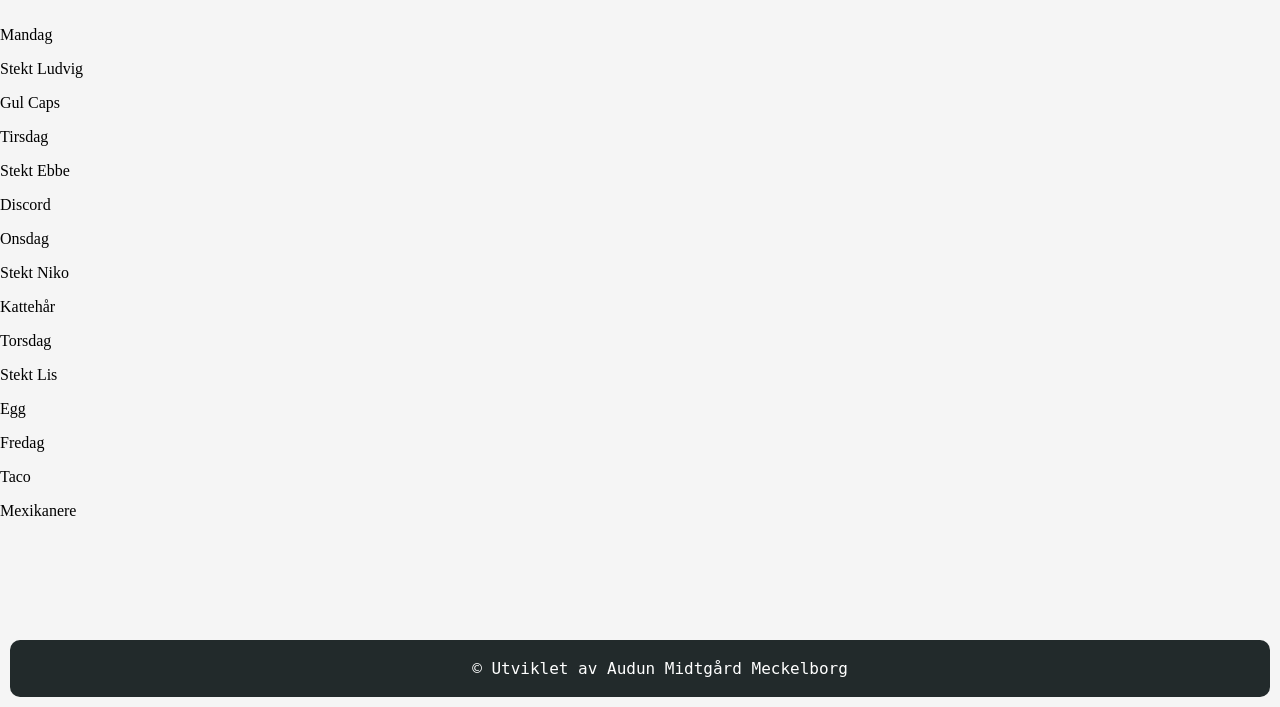
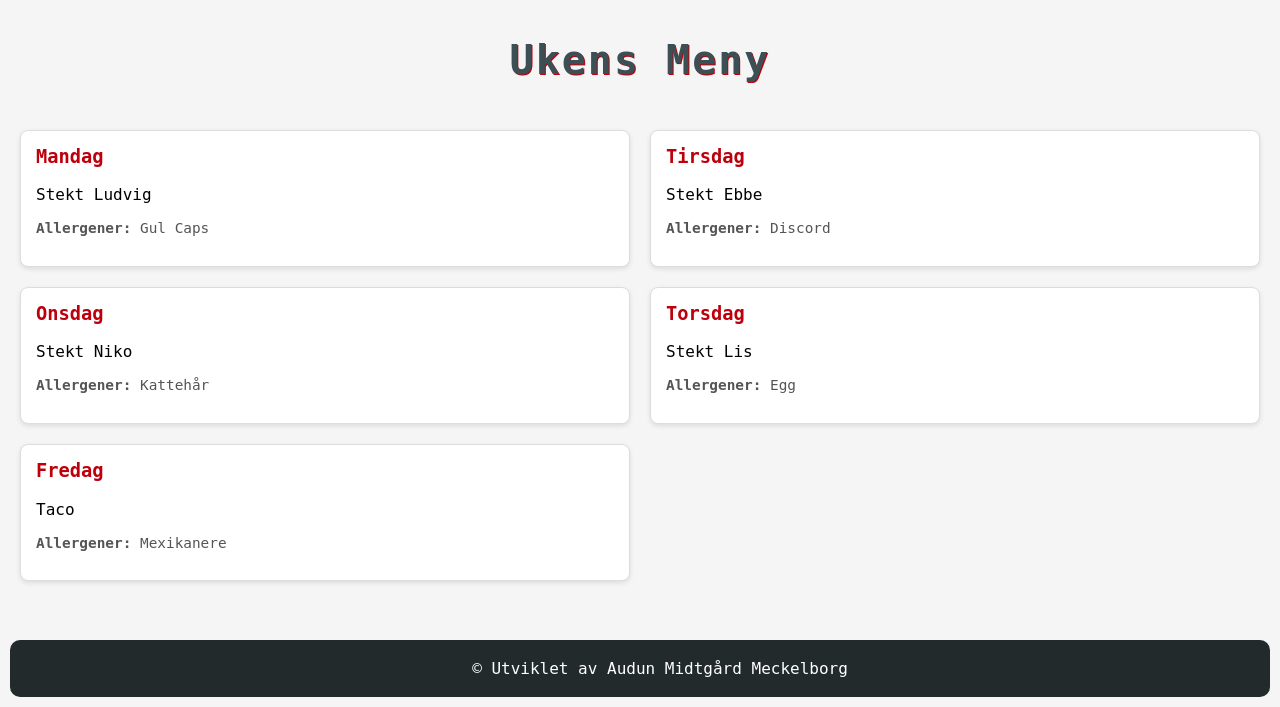
Before and after one commit to audun-web/kantina-utenAI, a Flask app: page /meny in a window 1280 px wide. Shown: the part 93-800 px from the top of the page. Run offline with Flask 3, Linux system fonts and the light colour scheme.

Commit message:
La til class i meny.html og stylet meny siden med grid containers

```diff
--- a/static/css/style.css
+++ b/static/css/style.css
@@ -92,3 +92,30 @@ footer p {
     border-radius: 10px;
     box-shadow: 0 4px 8px rgba(0, 0, 0, 0.7);
 }
+
+/* Stil for meny-siden */
+.meny-container {
+    display: grid;
+    grid-template-columns: repeat(2, 1fr); /* Lager 2 kolonner med lik bredde */
+    gap: 20px; /* Avstand mellom kortene */
+    padding: 20px;
+}
+
+.meny-kort {
+    background-color: #fff;
+    border: 1px solid #ddd;
+    border-radius: 8px;
+    padding: 15px;
+    box-shadow: 0 2px 5px rgba(0,0,0,0.1);
+    font-family: 'Jetbrains Mono', monospace;
+}
+
+.meny-kort h3 {
+    margin-top: 0;
+    color: #BD000C;
+}
+
+.meny-kort .allergener {
+    font-size: 0.9em;
+    color: #555;
+}
--- a/templates/meny.html
+++ b/templates/meny.html
@@ -3,9 +3,14 @@
 {% block title %}Kantine Meny{% endblock %}
 
 {% block content %}
+<h1 class="tittel">Ukens Meny</h1>
+<div class="meny-container">
 {% for meny in menyliste %}
-<p>{{ meny.dag }}</p>
-<p>{{ meny.rett }}</p>
-<p>{{ meny.allergener }}</p>
+    <div class="meny-kort">
+        <h3>{{ meny.dag }}</h3>
+        <p class="rett">{{ meny.rett }}</p>
+        <p class="allergener"><strong>Allergener:</strong> {{ meny.allergener }}</p>
+    </div>
 {% endfor %}
+</div>
 {% endblock %}
```
